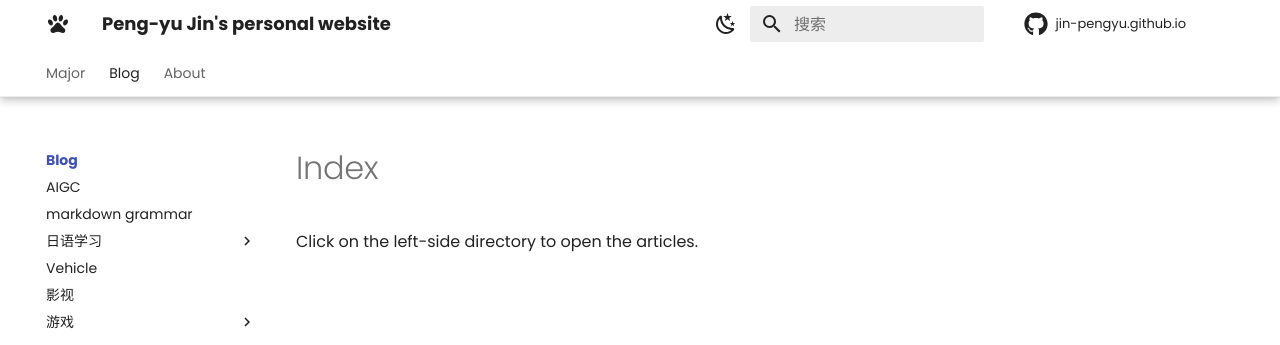
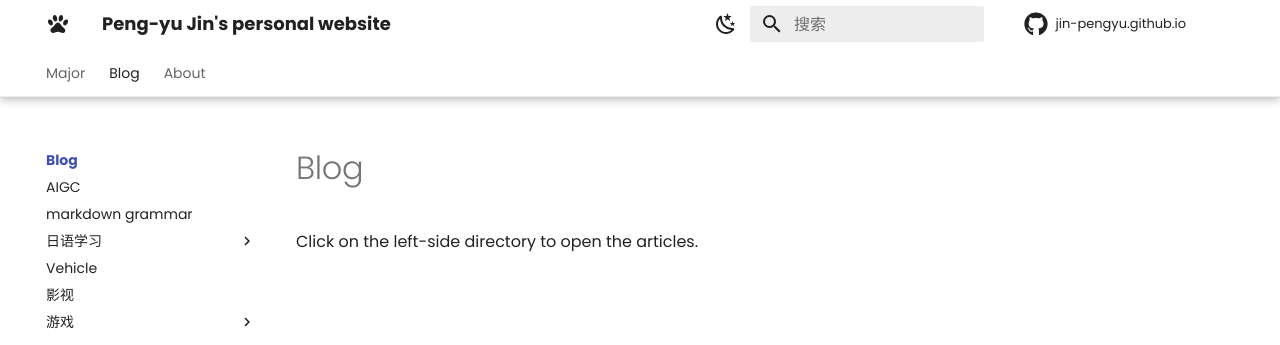
Before and after one commit to Pengyu-Jin/Pengyu-Jin.github.io, an MkDocs documentation site: the page built from docs/blog/index.md, in a window 1280 px wide. Shown: the top 345 px of the page. Built offline with MkDocs 1.6.1 and Material for MkDocs 9.7.7, drawn with Linux system fonts in a browser that asks for light colours; comment, search, counter and statistics services are not loaded.

Commit message:
style change 282

```diff
--- a/docs/blog/index.md
+++ b/docs/blog/index.md
@@ -1 +1,2 @@
+# Blog
 Click on the left-side directory to open the articles.
```
Also changed, not shown: docs/about/index.md (+1 -0 lines).
